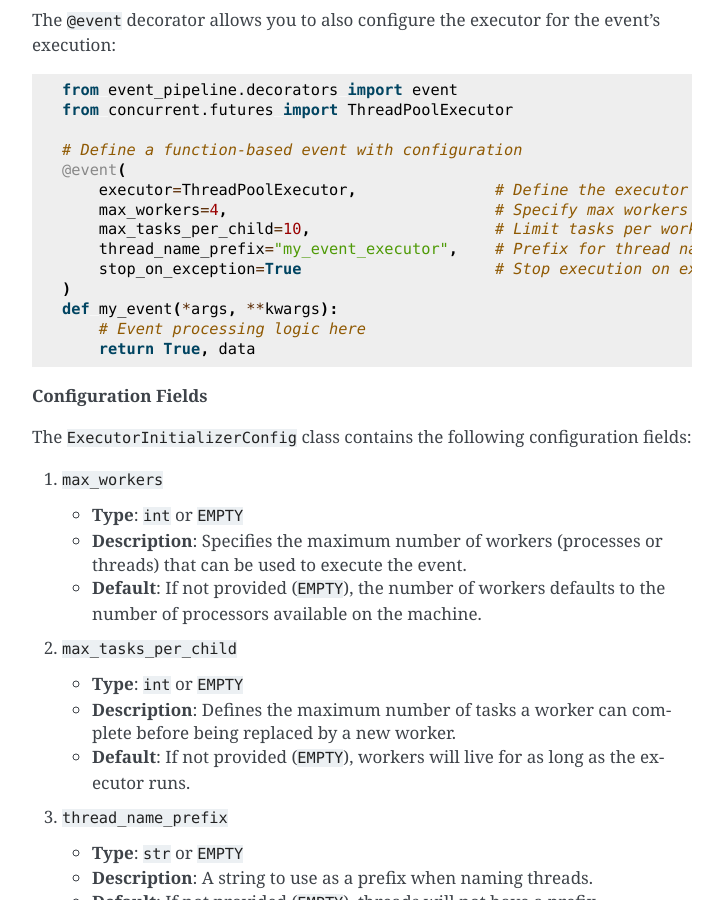
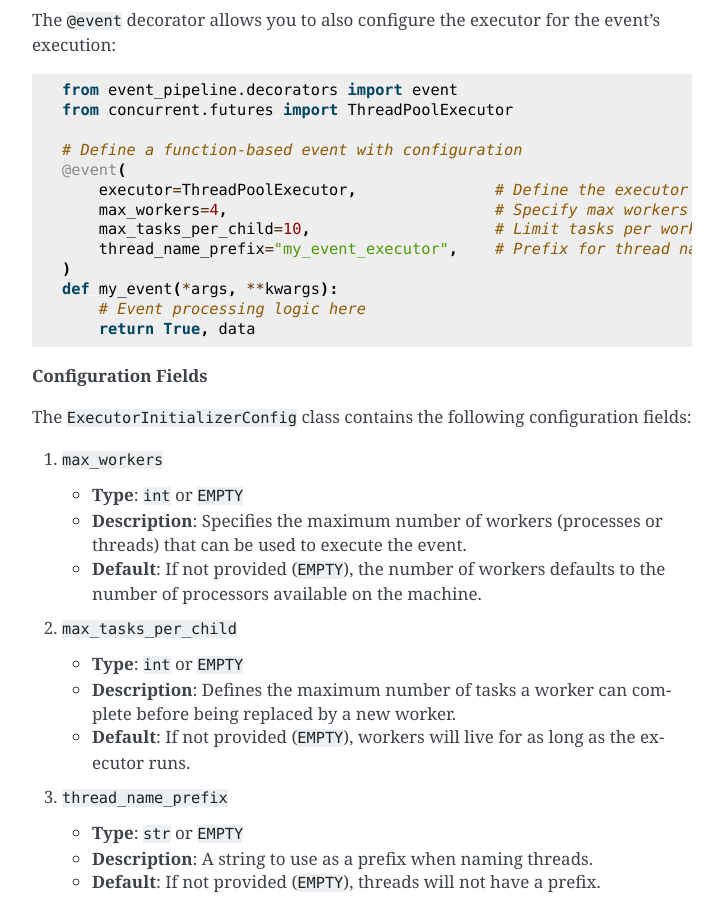
Before and after one commit to nshaibu/event_pipeline, a Sphinx documentation site: the page built from docs/source/tutorials/events.rst, in a window 1280 px wide and 900 px high, scrolled down 4400 px. Shown: the whole window, without its empty margins (388-1111 px from the left). Built offline with Sphinx 7.4.7, drawn with Linux system fonts in a browser that asks for light colours.

Commit message:
mod: removed un-introduced concept

```diff
--- a/docs/source/tutorials/events.rst
+++ b/docs/source/tutorials/events.rst
@@ -246,7 +246,6 @@ The ``@event`` decorator allows you to also configure the executor for the event
         max_workers=4,                             # Specify max workers
         max_tasks_per_child=10,                    # Limit tasks per worker
         thread_name_prefix="my_event_executor",    # Prefix for thread names
-        stop_on_exception=True                     # Stop execution on exception
     )
     def my_event(*args, **kwargs):
         # Event processing logic here
```
